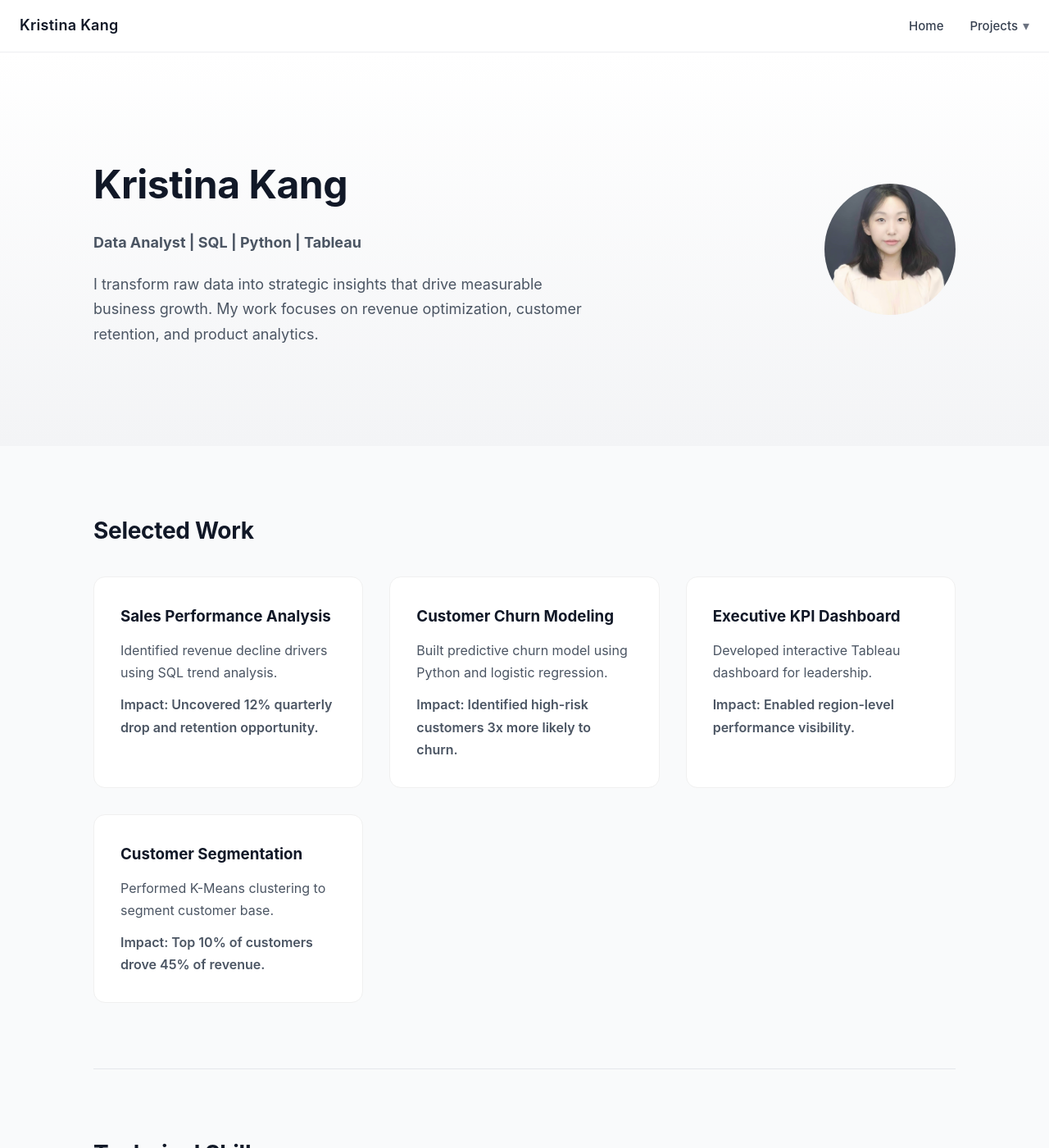
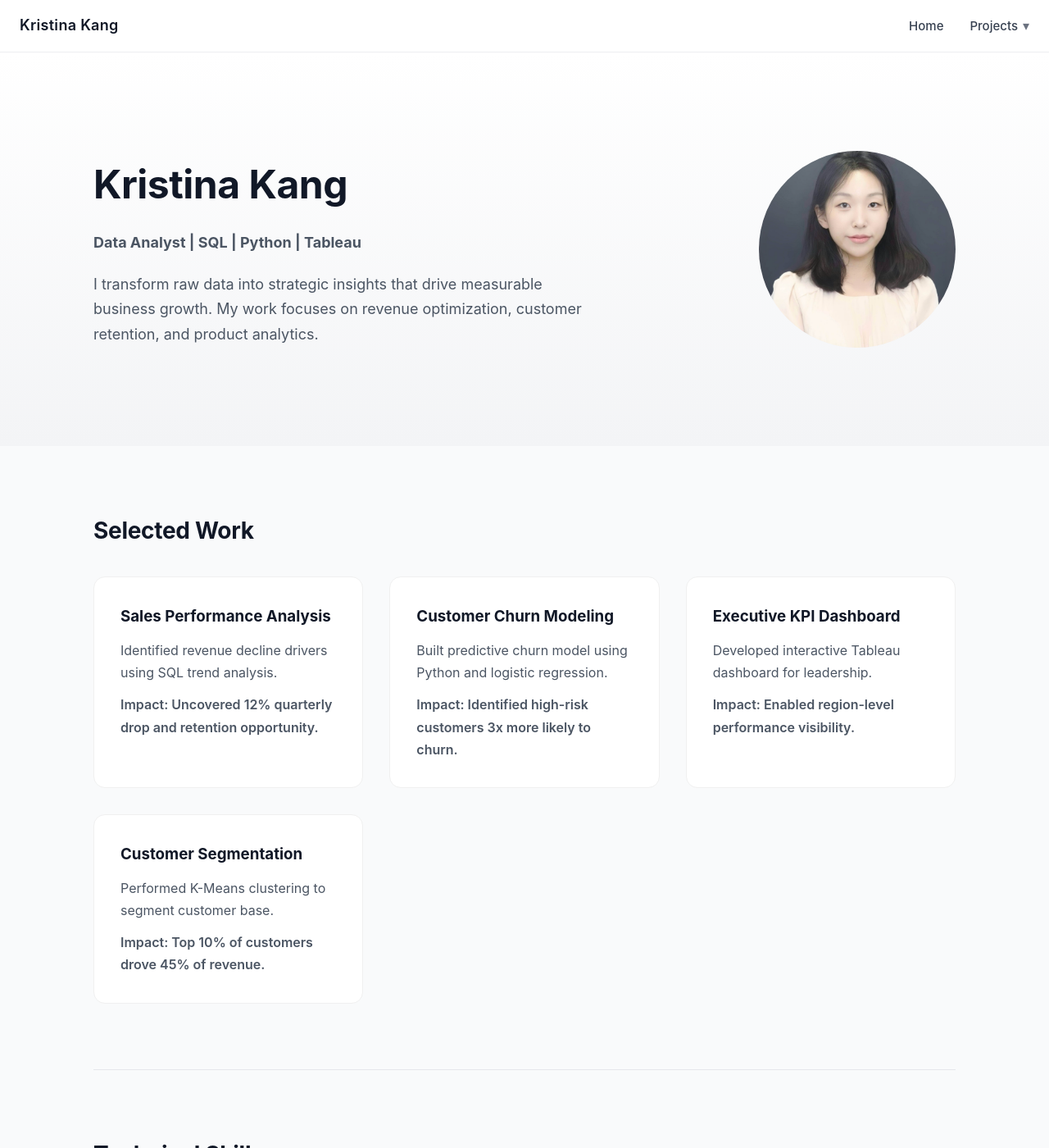
Before and after one commit to kristina-kang/kristina-kang.github.io, a Jekyll site: the page built from index.md, in a window 1280 px wide and 1400 px high. Shown: the whole window at 82% size. Built offline with Jekyll 4.4.1, drawn with Linux system fonts in a browser that asks for light colours.

Commit message:
Enlarged profile picture

```diff
--- a/assets/css/style.scss
+++ b/assets/css/style.scss
@@ -81,8 +81,8 @@ nav {
 
 /* Profile Image */
 .hero-image {
-  width: 160px;
-  height: 160px;
+  width: 240px;
+  height: 240px;
   border-radius: 50%;
   overflow: hidden;
   background: #e5e7eb;
```
